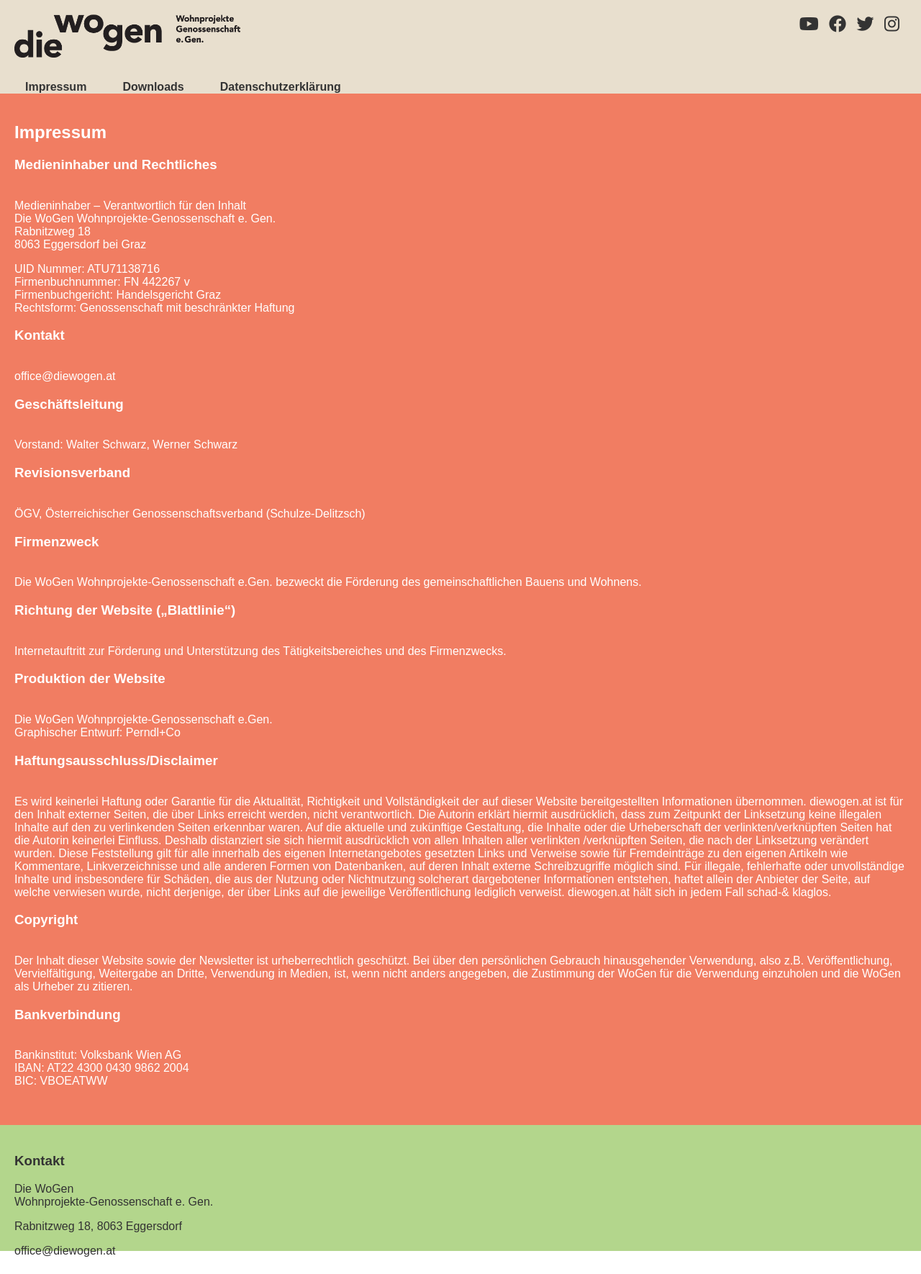
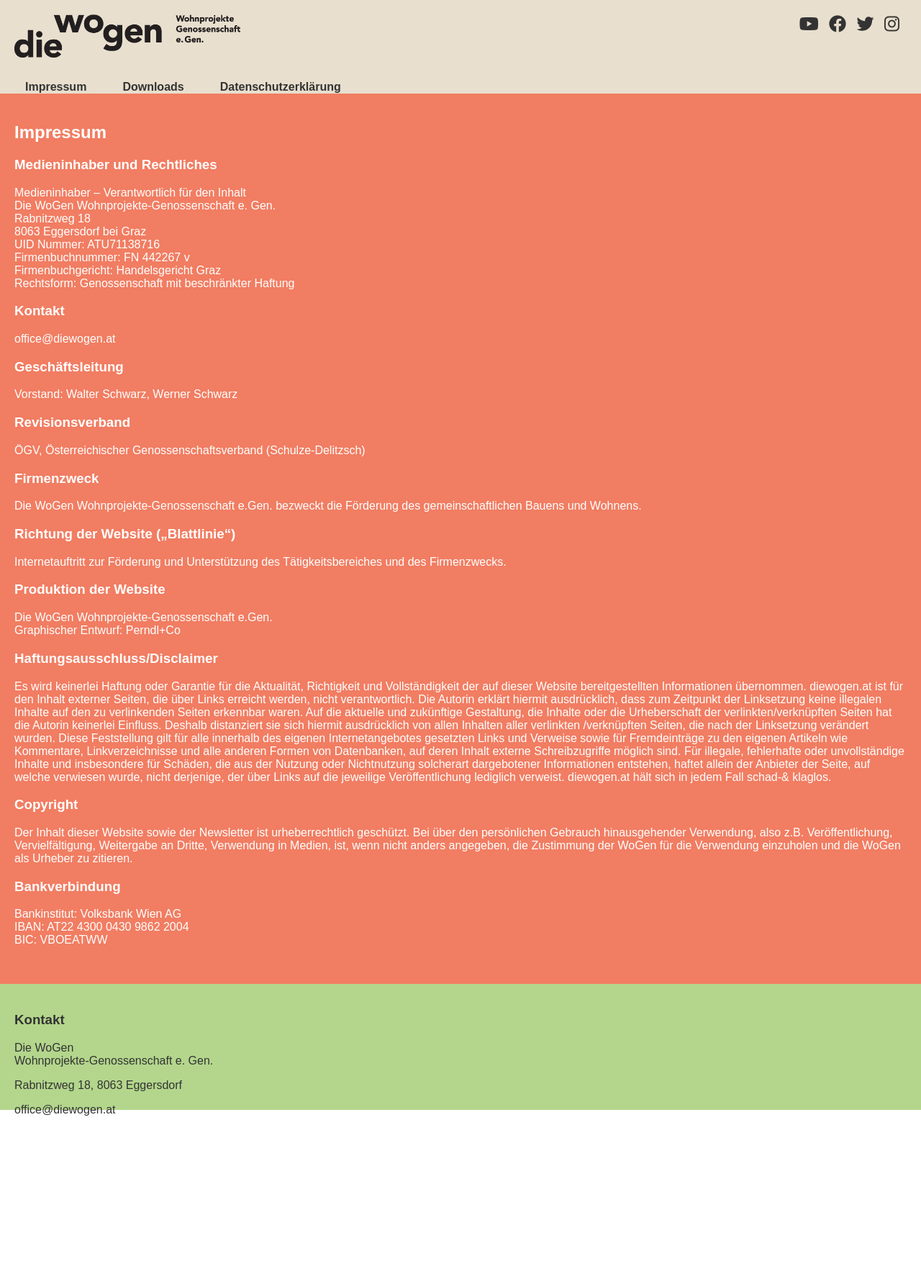
Before and after one commit to diewogen/diewogen.github.io, a Jekyll site: the page built from impressum.html, in a window 1280 px wide. Shown: the whole page at 72% size. Built offline with Jekyll 4.4.1, drawn with Linux system fonts in a browser that asks for light colours; after the commit the page ends 1574 px from its top, so only the background shows below that.

Commit message:
Update impressum.html

```diff
--- a/impressum.html
+++ b/impressum.html
@@ -7,63 +7,60 @@
 <h2>Impressum</h1>
 
 <p>
-  <h3>Medieninhaber und Rechtliches</h3> <br />
+  <h3>Medieninhaber und Rechtliches</h3>
   Medieninhaber – Verantwortlich für den Inhalt<br />
   Die WoGen Wohnprojekte-Genossenschaft e. Gen.<br />
   Rabnitzweg 18<br />
   8063 Eggersdorf bei Graz<br />
+  UID Nummer: ATU71138716<br />
+  Firmenbuchnummer: FN 442267 v<br />
+  Firmenbuchgericht: Handelsgericht Graz<br />
+  Rechtsform: Genossenschaft mit beschränkter Haftung<br />
 </p>
 
 <p>
-UID Nummer: ATU71138716<br />
-Firmenbuchnummer: FN 442267 v<br />
-Firmenbuchgericht: Handelsgericht Graz<br />
-Rechtsform: Genossenschaft mit beschränkter Haftung<br />
-</p>
-
-<p>
-  <h3>Kontakt</h3> <br />
+  <h3>Kontakt</h3>
   office@diewogen.at <br />
 </p>
 
 <p>
-<h3>Geschäftsleitung</h3> <br />
+<h3>Geschäftsleitung</h3>
 Vorstand:  Walter Schwarz, Werner Schwarz <br />
 </p>
 
 <p>
-<h3>Revisionsverband</h3> <br />
+<h3>Revisionsverband</h3>
 ÖGV, Österreichischer Genossenschaftsverband (Schulze-Delitzsch) <br />
 </p>
 
 <p>
-<h3>Firmenzweck</h3> <br />
+<h3>Firmenzweck</h3>
 Die WoGen Wohnprojekte-Genossenschaft e.Gen. bezweckt die Förderung des gemeinschaftlichen Bauens und Wohnens. <br />
 </p>
 
 <p>
-<h3>Richtung der Website („Blattlinie“)</h3> <br />
+<h3>Richtung der Website („Blattlinie“)</h3>
 Internetauftritt zur Förderung und Unterstützung des Tätigkeitsbereiches und des Firmenzwecks. <br />
 </p>
 
 <p>
-<h3>Produktion der Website</h3> <br />
+<h3>Produktion der Website</h3>
 Die WoGen Wohnprojekte-Genossenschaft e.Gen. <br />
 Graphischer Entwurf: Perndl+Co <br />
 </p>
 
 <p>
-<h3>Haftungsausschluss/Disclaimer</h3> <br />
+<h3>Haftungsausschluss/Disclaimer</h3>
 Es wird keinerlei Haftung oder Garantie für die Aktualität, Richtigkeit und Vollständigkeit der auf dieser Website bereitgestellten Informationen übernommen. diewogen.at ist für den Inhalt externer Seiten, die über Links erreicht werden, nicht verantwortlich. Die Autorin erklärt hiermit ausdrücklich, dass zum Zeitpunkt der Linksetzung keine illegalen Inhalte auf den zu verlinkenden Seiten erkennbar waren. Auf die aktuelle und zukünftige Gestaltung, die Inhalte oder die Urheberschaft der verlinkten/verknüpften Seiten hat die Autorin keinerlei Einfluss. Deshalb distanziert sie sich hiermit ausdrücklich von allen Inhalten aller verlinkten /verknüpften Seiten, die nach der Linksetzung verändert wurden. Diese Feststellung gilt für alle innerhalb des eigenen Internetangebotes gesetzten Links und Verweise sowie für Fremdeinträge zu den eigenen Artikeln wie Kommentare, Linkverzeichnisse und alle anderen Formen von Datenbanken, auf deren Inhalt externe Schreibzugriffe möglich sind. Für illegale, fehlerhafte oder unvollständige Inhalte und insbesondere für Schäden, die aus der Nutzung oder Nichtnutzung solcherart dargebotener Informationen entstehen, haftet allein der Anbieter der Seite, auf welche verwiesen wurde, nicht derjenige, der über Links auf die jeweilige Veröffentlichung lediglich verweist. diewogen.at hält sich in jedem Fall schad-& klaglos.
 </p>
 
 <p>
-<h3>Copyright</h3> <br />
+<h3>Copyright</h3>
 Der Inhalt dieser Website sowie der Newsletter ist urheberrechtlich geschützt. Bei über den persönlichen Gebrauch hinausgehender Verwendung, also z.B. Veröffentlichung, Vervielfältigung, Weitergabe an Dritte, Verwendung in Medien, ist, wenn nicht anders angegeben, die Zustimmung der WoGen für die Verwendung einzuholen und die WoGen als Urheber zu zitieren.
 </p>
 
 <p>
-<h3>Bankverbindung</h3> <br />
+<h3>Bankverbindung</h3>
 Bankinstitut: Volksbank Wien AG <br />
 IBAN: AT22 4300 0430 9862 2004 <br />
 BIC: VBOEATWW <br />
```
